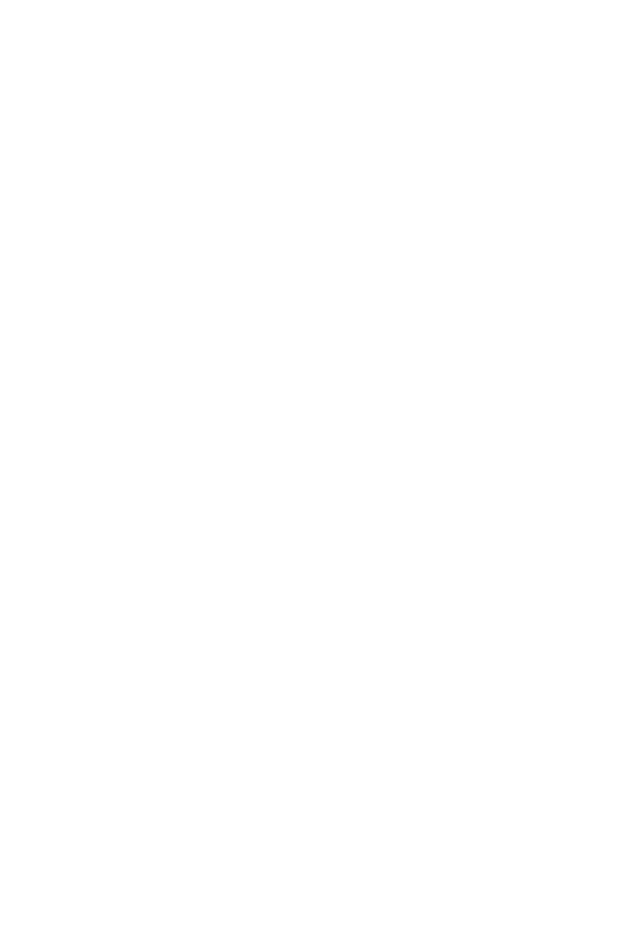
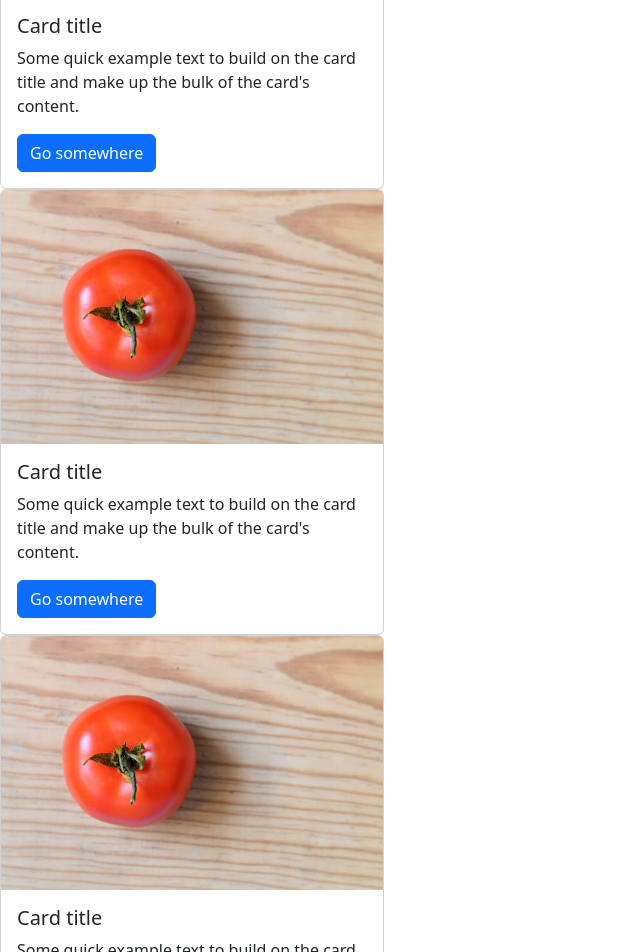
Before and after one commit to felianfilian/poke-online-shop, a React (Create React App) app: page / in a window 1280 px wide. Shown: the part 760-1712 px from the top of the page, without its empty margins (0-640 px from the left). Before the commit the page ends 800 px from the top, so only its background shows below. Built offline with nearby package versions, Linux system fonts and the light colour scheme.

Commit message:
more products

```diff
--- a/src/app.jsx
+++ b/src/app.jsx
@@ -10,6 +10,9 @@
       <div>
         <Navbar />
         <Product />
+        <Product />
+        <Product />
+        <Product />
       </div>
     );
   }
```
